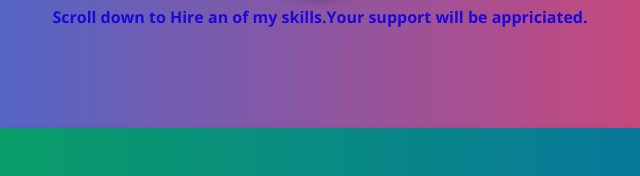
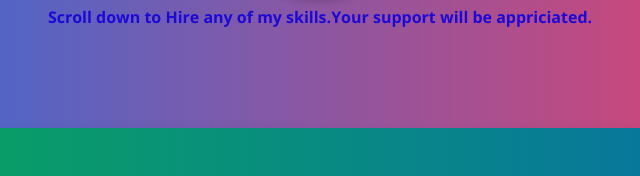
Before and after one commit to PaulWanyoike/techincalservices, a plain HTML site: page index.html in a window 1280 px wide. Shown: the part 545-721 px from the top of the page, 320-960 px from the left. Drawn offline with nearby package versions, Linux system fonts and the light colour scheme.

Commit message:
Update index.html

```diff
--- a/index.html
+++ b/index.html
@@ -298,7 +298,7 @@
             <img src="Graduate.jpg" alt="Your Photo or Logo">
         </div>
    <div class="message">
-   <b><p>Scroll down to Hire an of my skills.Your support will be appriciated.<br></b>
+   <b><p>Scroll down to Hire any of my skills.Your support will be appriciated.<br></b>
     </p>
     </header>
 
```
